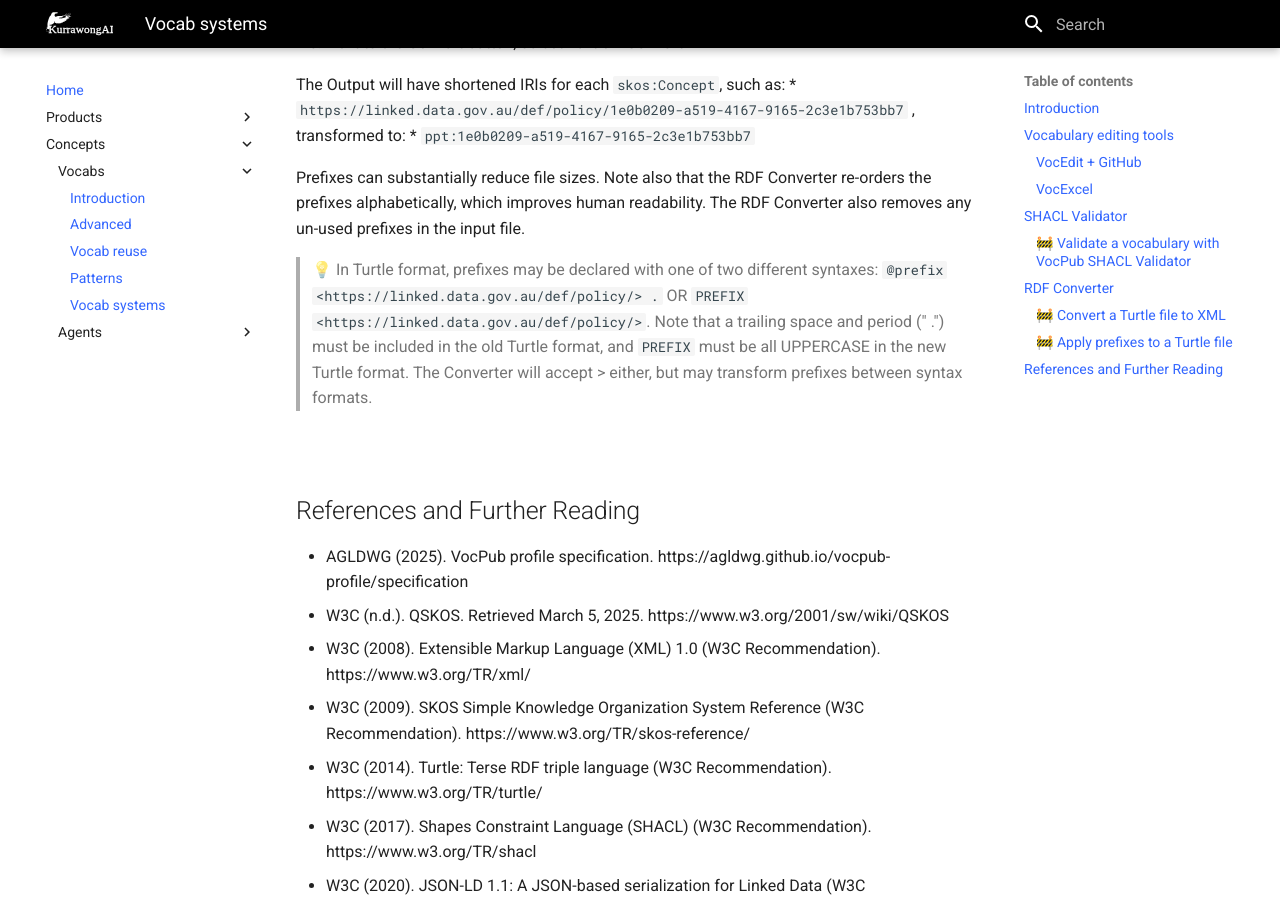
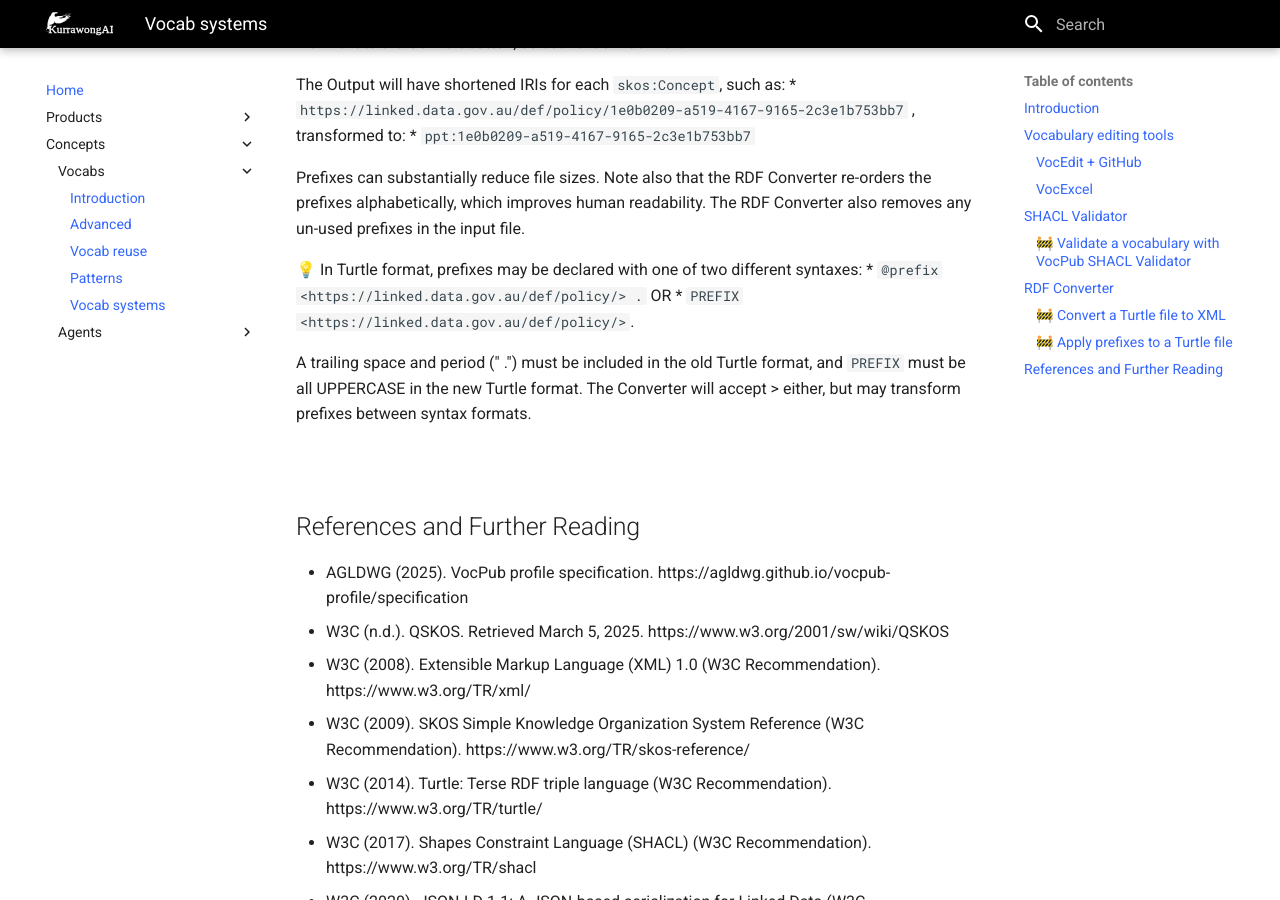
Before and after one commit to Kurrawong/docs, an MkDocs documentation site: the page built from docs/concepts/vocabs/vocab-systems.md, in a window 1280 px wide and 900 px high, scrolled down 7212 px. Built offline with MkDocs 1.6.1 and Material for MkDocs 9.7.7, drawn with Linux system fonts in a browser that asks for light colours.

Commit message:
Update vocab-systems.md

```diff
--- a/docs/concepts/vocabs/vocab-systems.md
+++ b/docs/concepts/vocabs/vocab-systems.md
@@ -222,10 +222,11 @@
 
 Prefixes can substantially reduce file sizes. Note also that the RDF Converter re-orders the prefixes alphabetically, which improves human readability. The RDF Converter also removes any un-used prefixes in the input file.
 
->💡 In Turtle format, prefixes may be declared with one of two different syntaxes:
-> `@prefix <https://linked.data.gov.au/def/policy/> .` OR
-> `PREFIX <https://linked.data.gov.au/def/policy/>`.
-> Note that a trailing space and period (" .") must be included in the old Turtle format, and `PREFIX` must be all UPPERCASE in the new Turtle format. The Converter will accept > either, but may transform prefixes between syntax formats.
+💡 In Turtle format, prefixes may be declared with one of two different syntaxes:
+* `@prefix <https://linked.data.gov.au/def/policy/> .` OR
+* `PREFIX <https://linked.data.gov.au/def/policy/>`.
+
+A trailing space and period (" .") must be included in the old Turtle format, and `PREFIX` must be all UPPERCASE in the new Turtle format. The Converter will accept > either, but may transform prefixes between syntax formats.
 
 <br>
 
```
